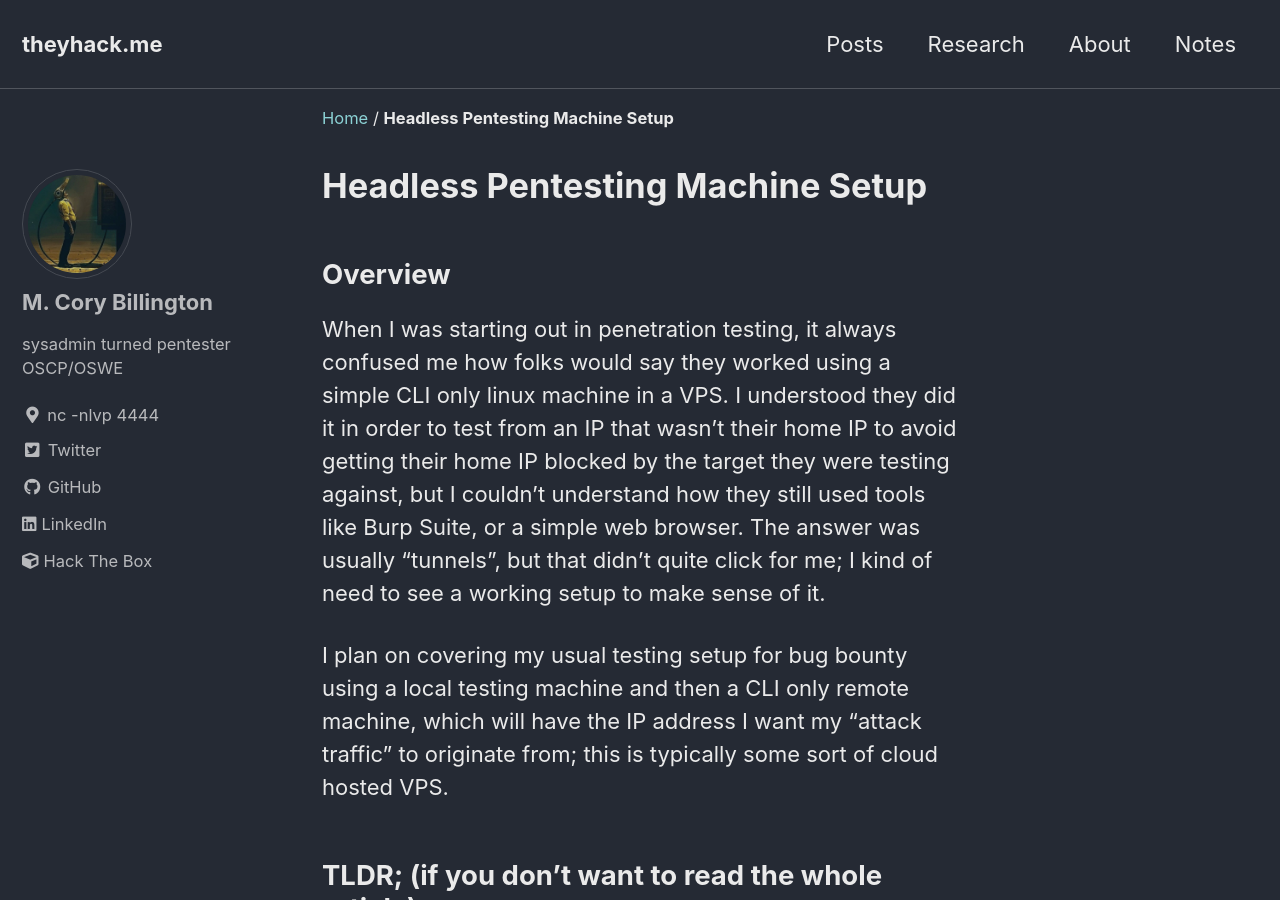
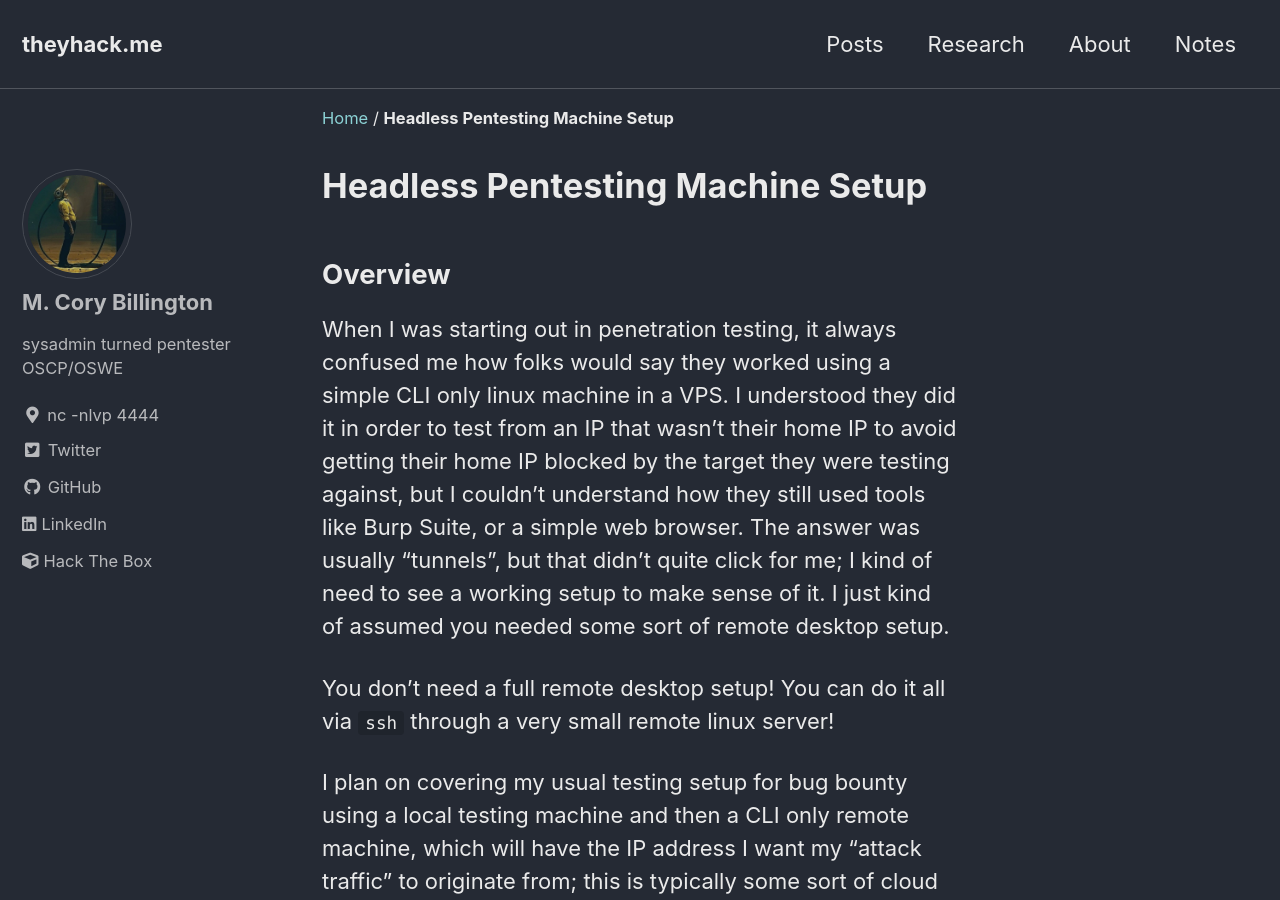
Before and after one commit to mcorybillington/mcorybillington.github.io, a Jekyll site: the page built from _posts/2025-09-22-Headless-Pentesting-Machine-Setup.md, in a window 1280 px wide and 900 px high. Built offline with Jekyll 4.4.1, drawn with Linux system fonts in a browser that asks for light colours; cached includes are drawn as plain includes.

Commit message:
Update 2025-09-22-Headless-Pentesting-Machine-Setup.md
Change overview

```diff
--- a/_posts/2025-09-22-Headless-Pentesting-Machine-Setup.md
+++ b/_posts/2025-09-22-Headless-Pentesting-Machine-Setup.md
@@ -3,7 +3,9 @@
 layout: posts
 ---
 ## Overview
-When I was starting out in penetration testing, it always confused me how folks would say they worked using a simple CLI only linux machine in a VPS. I understood they did it in order to test from an IP that wasn't their home IP to avoid getting their home IP blocked by the target they were testing against, but I couldn't understand how they still used tools like Burp Suite, or a simple web browser. The answer was usually "tunnels", but that didn't quite click for me; I kind of need to see a working setup to make sense of it.
+When I was starting out in penetration testing, it always confused me how folks would say they worked using a simple CLI only linux machine in a VPS. I understood they did it in order to test from an IP that wasn't their home IP to avoid getting their home IP blocked by the target they were testing against, but I couldn't understand how they still used tools like Burp Suite, or a simple web browser. The answer was usually "tunnels", but that didn't quite click for me; I kind of need to see a working setup to make sense of it. I just kind of assumed you needed some sort of remote desktop setup.
+
+You don't need a full remote desktop setup! You can do it all via `ssh` through a very small remote linux server!
 
 I plan on covering my usual testing setup for bug bounty using a local testing machine and then a CLI only remote machine, which will have the IP address I want my "attack traffic" to originate from; this is typically some sort of cloud hosted VPS.
 ## TLDR; (if you don't want to read the whole article)
```
